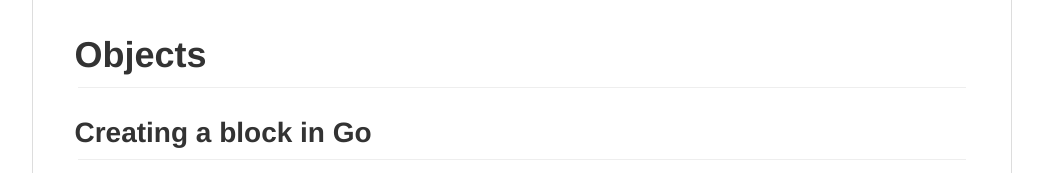
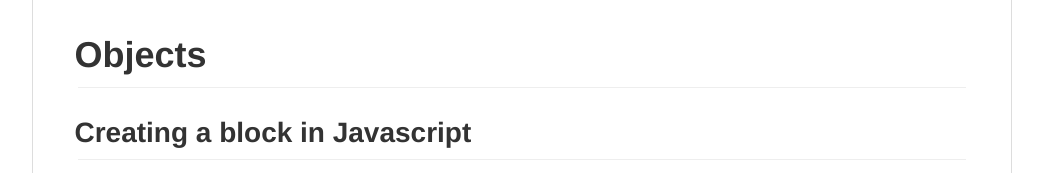
Before and after one commit to dantheman0207/blockchain_development, a website: page index.html in a window 1280 px wide. Shown: the part 1085-1258 px from the top of the page, without its empty margins (118-1161 px from the left). Drawn offline with Linux system fonts and the light colour scheme; a web font is replaced by a local one.

Commit message:
fix title

```diff
--- a/index.html
+++ b/index.html
@@ -755,7 +755,7 @@ pre {
 <h1>
 <a id="user-content-objects" class="anchor" href="#objects" aria-hidden="true"><span aria-hidden="true" class="octicon octicon-link"></span></a>Objects</h1>
 <h2>
-<a id="user-content-creating-a-block-in-go" class="anchor" href="#creating-a-block-in-go" aria-hidden="true"><span aria-hidden="true" class="octicon octicon-link"></span></a>Creating a block in Go</h2>
+<a id="user-content-creating-a-block-in-javascript" class="anchor" href="#creating-a-block-in-javascript" aria-hidden="true"><span aria-hidden="true" class="octicon octicon-link"></span></a>Creating a block in Javascript</h2>
 <p>This is how you create an <em>object</em>. In Javascript the technical name for this particular type of object is a "class". We called our new type of object "Thing”.</p>
 <p>Try changing the object so it's called a "Block".</p>
 <div class="highlight highlight-source-js"><pre><span class="pl-k">class</span> <span class="pl-v">Thing</span> <span class="pl-kos">{</span><span class="pl-kos">}</span></pre></div>
```
